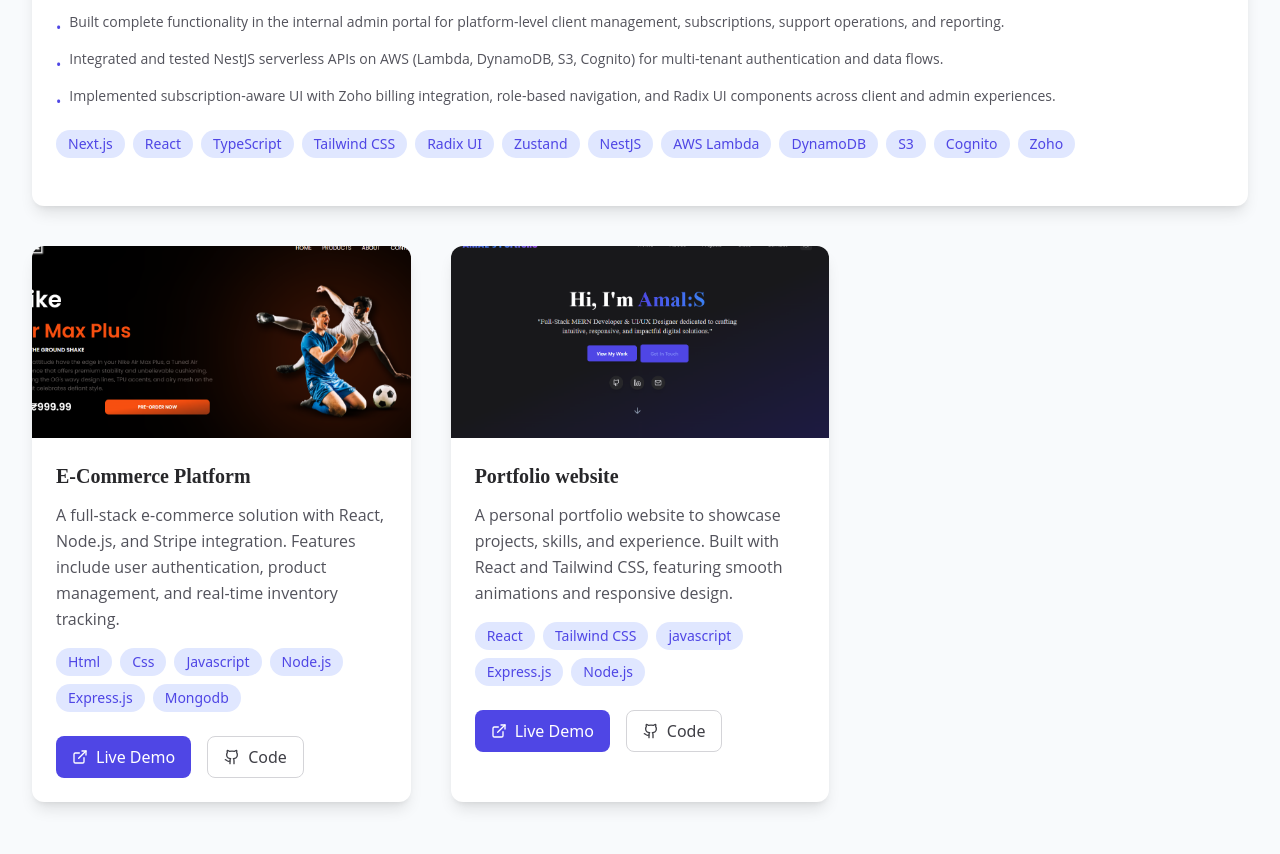
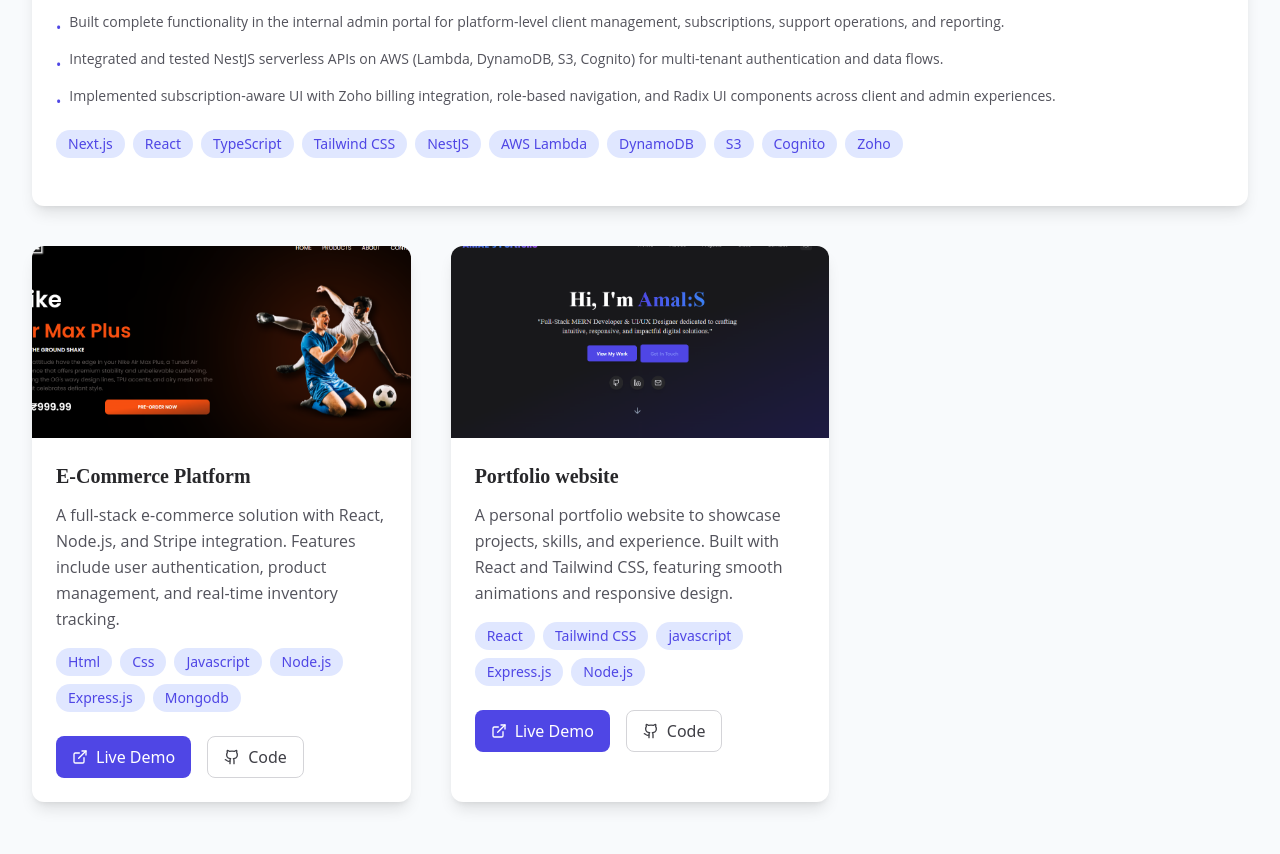
Before and after one commit to amls2359/MyPortfolio, a React (Create React App) app in the folder frontend/: page / in a window 1280 px wide. Shown: the part 2780-3634 px from the top of the page. Built offline with nearby package versions, Linux system fonts and the light colour scheme.

Commit message:
Remove unused libraries from Projects component

```diff
--- a/frontend/src/Components/Project.jsx
+++ b/frontend/src/Components/Project.jsx
@@ -22,8 +22,6 @@ const Projects = () => {
         'React',
         'TypeScript',
         'Tailwind CSS',
-        'Radix UI',
-        'Zustand',
         'NestJS',
         'AWS Lambda',
         'DynamoDB',
```
